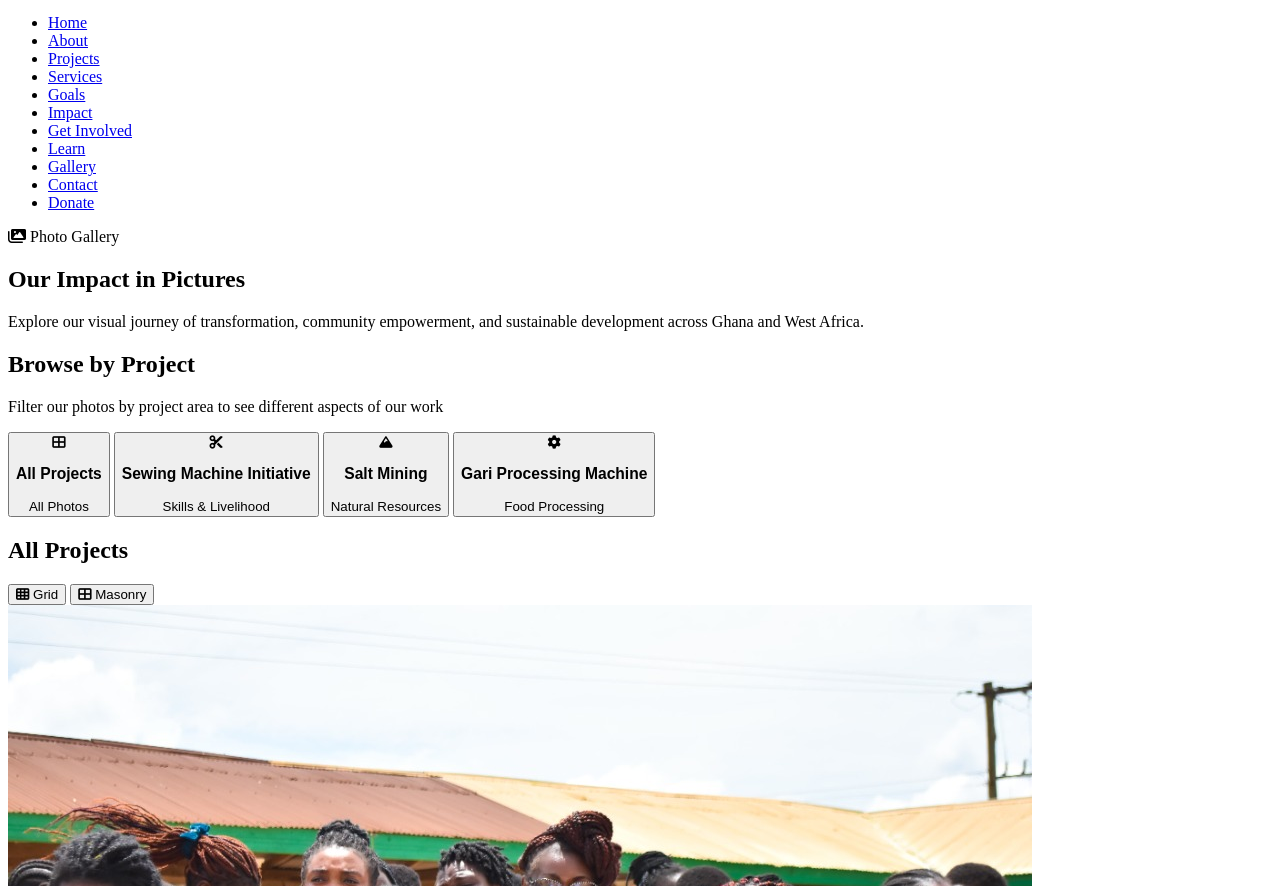
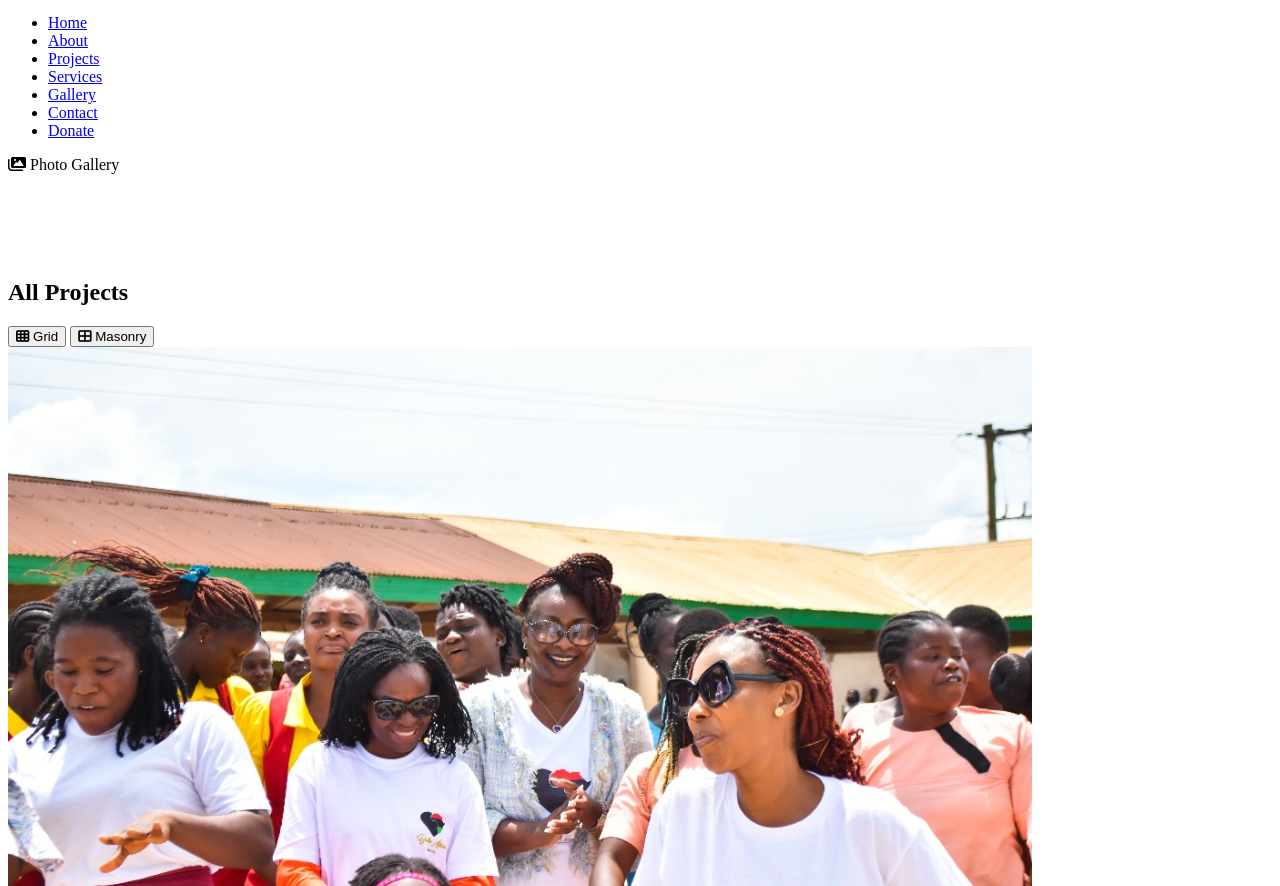
Before and after one commit to jeffery-kobby-gaisey/Bella-Africa, a website built with Vite: page gallery.html in a window 1280 px wide. Shown: the part 931-1817 px from the top of the page. Built offline with nearby package versions, Linux system fonts and the light colour scheme.

Commit message:
Clean up gallery page - remove Browse by Project section, change hero text to white, remove deleted pages from navigation

```diff
--- a/gallery.html
+++ b/gallery.html
@@ -33,10 +33,6 @@
                 <li role="none"><a href="about.html" class="nav-link" role="menuitem">About</a></li>
                 <li role="none"><a href="projects.html" class="nav-link" role="menuitem">Projects</a></li>
                 <li role="none"><a href="services.html" class="nav-link" role="menuitem">Services</a></li>
-                <li role="none"><a href="goals.html" class="nav-link" role="menuitem">Goals</a></li>
-                <li role="none"><a href="impact.html" class="nav-link" role="menuitem">Impact</a></li>
-                <li role="none"><a href="volunteer.html" class="nav-link" role="menuitem">Get Involved</a></li>
-                <li role="none"><a href="education.html" class="nav-link" role="menuitem">Learn</a></li>
                 <li role="none"><a href="gallery.html" class="nav-link active" role="menuitem">Gallery</a></li>
                 <li role="none"><a href="contact.html" class="nav-link" role="menuitem">Contact</a></li>
                 <li role="none"><a href="donate.html" class="nav-link donate-btn" role="menuitem"
@@ -60,56 +56,13 @@
                     <i class="fas fa-images"></i>
                     Photo Gallery
                 </div>
-                <h1>Our Impact in Pictures</h1>
-                <p>Explore our visual journey of transformation, community empowerment, and sustainable development
+                <h1 style="color: white;">Our Impact in Pictures</h1>
+                <p style="color: white;">Explore our visual journey of transformation, community empowerment, and sustainable development
                     across Ghana and West Africa.</p>
 
             </div>
         </section>
 
-        <!-- Gallery Categories / Project Filters -->
-        <section class="gallery-categories">
-            <div class="container">
-                <div class="section-header">
-                    <h2>Browse by Project</h2>
-                    <p>Filter our photos by project area to see different aspects of our work</p>
-                </div>
-
-                <div class="category-filters">
-                    <button class="category-card active" onclick="filterGallery('all', event)">
-                        <div class="category-icon"><i class="fas fa-th-large"></i></div>
-                        <div class="category-info">
-                            <h3>All Projects</h3>
-                            <span class="category-count">All Photos</span>
-                        </div>
-                    </button>
-                    <button class="category-card" onclick="filterGallery('sewing', event)">
-                        <div class="category-icon"><i class="fas fa-cut"></i></div>
-                        <div class="category-info">
-                            <h3>Sewing Machine Initiative</h3>
-                            <span class="category-count">Skills &amp; Livelihood</span>
-                        </div>
-                    </button>
-
-
-                    <button class="category-card" onclick="filterGallery('salt', event)">
-                        <div class="category-icon"><i class="fas fa-mountain"></i></div>
-                        <div class="category-info">
-                            <h3>Salt Mining</h3>
-                            <span class="category-count">Natural Resources</span>
-                        </div>
-                    </button>
-                    <button class="category-card" onclick="filterGallery('gari', event)">
-                        <div class="category-icon"><i class="fas fa-cog"></i></div>
-                        <div class="category-info">
-                            <h3>Gari Processing Machine</h3>
-                            <span class="category-count">Food Processing</span>
-                        </div>
-
-
-                </div>
-            </div>
-        </section>
 
         <!-- Photo Gallery -->
         <section class="photo-gallery">
```
